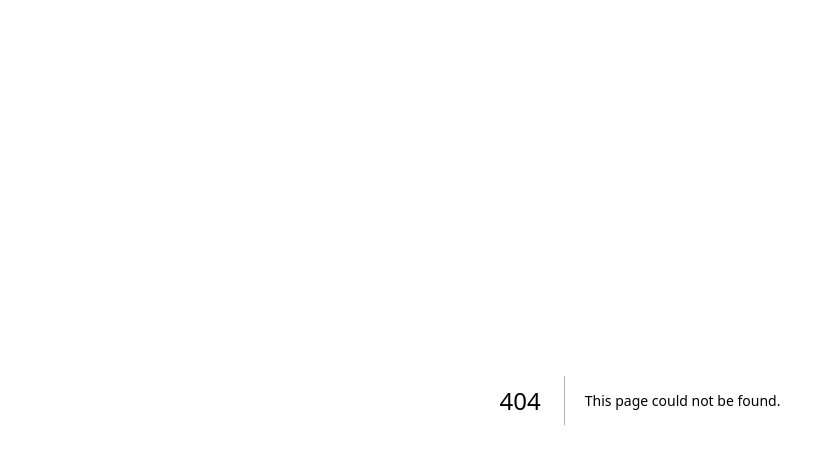
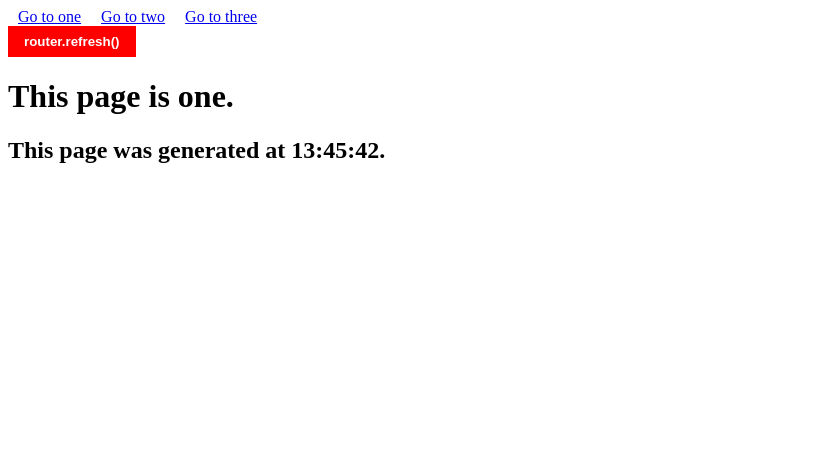
Before and after one commit to developer-choi/reproduce-2025-03-26, a Next.js app: page /step/one in a window 1280 px wide. Before the commit this address had no page. Shown: the top 464 px of the page, without its empty margins (0-835 px from the left). Built offline with nearby package versions, Linux system fonts and the light colour scheme.

Commit message:
Add an expected example.

```diff
--- a/src/app/page.tsx
+++ /dev/null
@@ -1,3 +0,0 @@
-export default function Page() {
-  return null;
-}
--- /dev/null
+++ b/src/app/route.ts
@@ -0,0 +1,5 @@
+import {redirect} from 'next/navigation';
+
+export async function GET() {
+  redirect('/step/one');
+}
--- /dev/null
+++ b/src/app/step/[order]/loading.tsx
@@ -0,0 +1,5 @@
+export default function Loading() {
+  return (
+    <div>Loading...</div>
+  );
+}
--- /dev/null
+++ b/src/app/step/[order]/page.tsx
@@ -0,0 +1,16 @@
+import dayjs from 'dayjs';
+
+export default async function Page({params}: {params: Record<string, string | undefined>}) {
+  await timeoutPromise(1000);
+
+  return (
+    <div>
+      <h1>This page is {params.order}.</h1>
+      <h2>This page was generated at {dayjs().format('HH:mm:ss')}.</h2>
+    </div>
+  );
+}
+
+function timeoutPromise(timeout: number) {
+  return new Promise(resolve => setTimeout(resolve, timeout));
+}
--- /dev/null
+++ b/src/app/step/layout.tsx
@@ -0,0 +1,21 @@
+'use client';
+
+import React, {PropsWithChildren} from 'react';
+import Link from 'next/link';
+import {useRouter} from 'next/navigation';
+
+export default function Layout({children}: PropsWithChildren) {
+  const {refresh} = useRouter();
+
+  return (
+    <div>
+      <nav>
+        <Link style={{padding: 10}} href="/step/one">Go to one</Link>
+        <Link style={{padding: 10}} href="/step/two">Go to two</Link>
+        <Link style={{padding: 10}} href="/step/three">Go to three</Link>
+      </nav>
+      <button onClick={refresh} style={{padding: '8px 16px', color: 'white', fontWeight: 'bold', backgroundColor: 'red', border: 'none'}}>router.refresh()</button>
+      {children}
+    </div>
+  );
+}
```
Also changed, not shown: package.json (+5 -4 lines), 1 other file (tests, documents, lock files or other folders).
